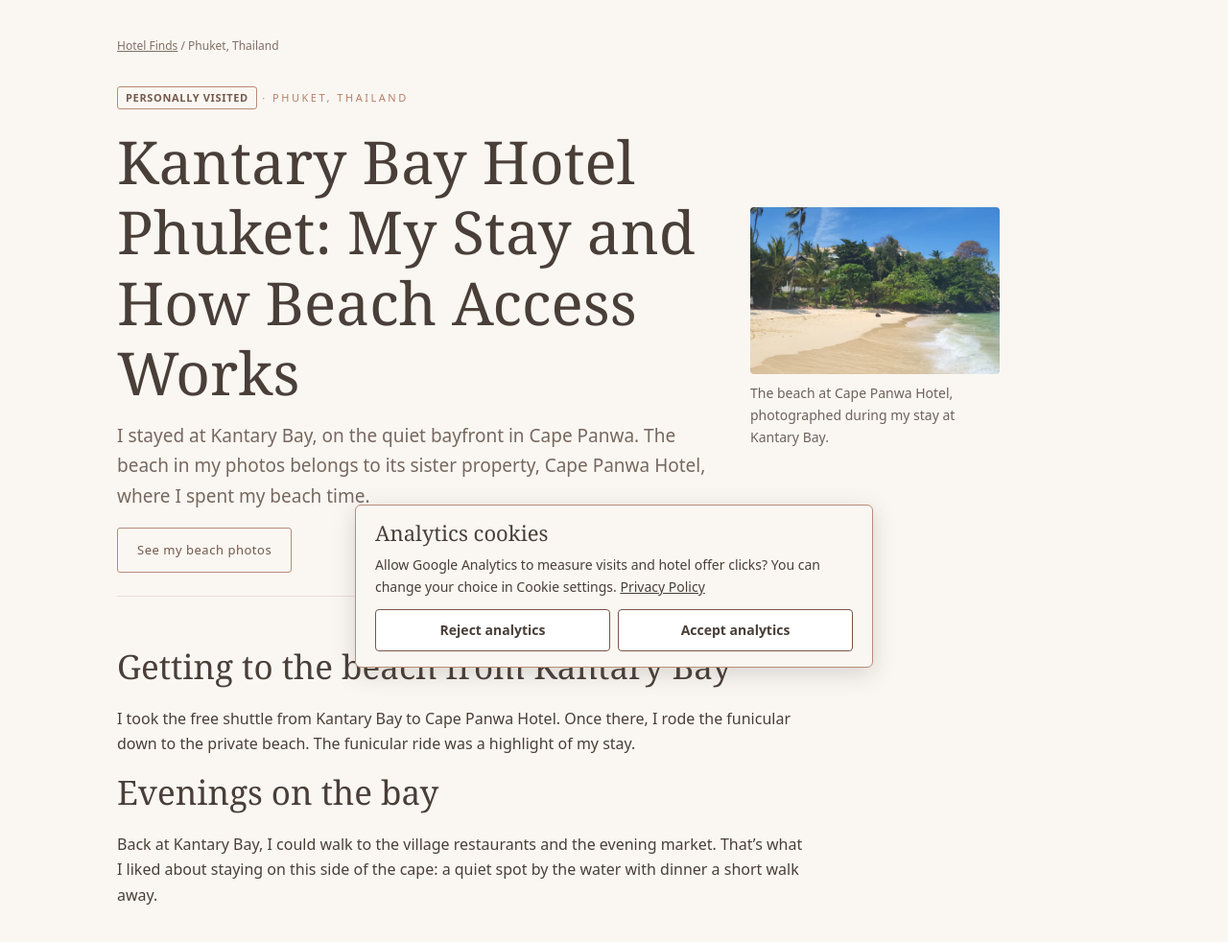
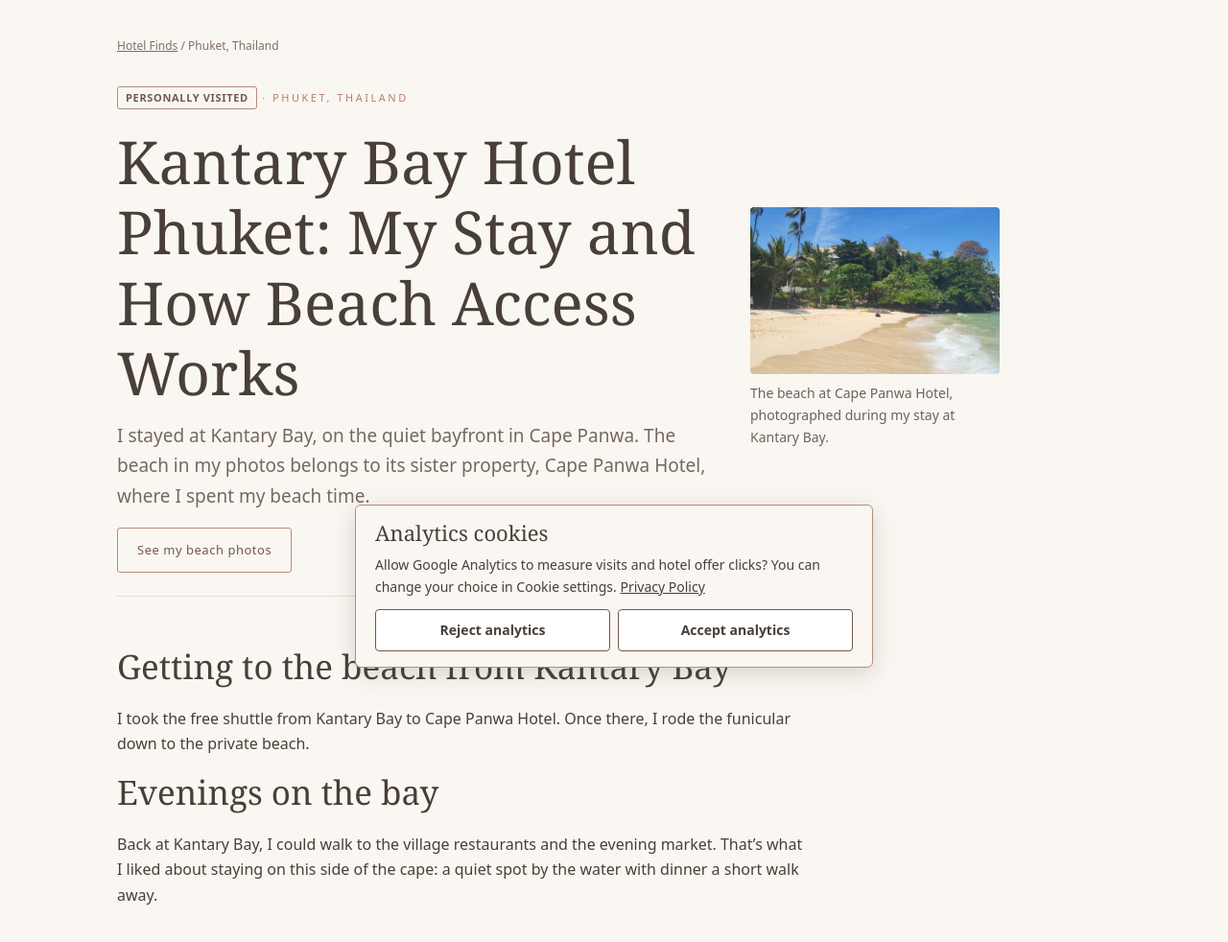
Before and after one commit to Dexy27/curated-hotel-hunter, a plain HTML site: page kantary-bay-phuket.html in a window 1280 px wide. Shown: the part 88-1070 px from the top of the page at 96% size. Drawn offline with Linux system fonts and the light colour scheme.

Commit message:
Remove funicular highlight sentence from Kantary Bay review

```diff
--- a/kantary-bay-phuket.html
+++ b/kantary-bay-phuket.html
@@ -25,7 +25,7 @@
   </section>
   <section class="section stay-details">
     <h2>Getting to the beach from Kantary Bay</h2>
-    <p>I took the free shuttle from Kantary Bay to Cape Panwa Hotel. Once there, I rode the funicular down to the private beach. The funicular ride was a highlight of my stay.</p>
+    <p>I took the free shuttle from Kantary Bay to Cape Panwa Hotel. Once there, I rode the funicular down to the private beach.</p>
     <h2>Evenings on the bay</h2>
     <p>Back at Kantary Bay, I could walk to the village restaurants and the evening market. That’s what I liked about staying on this side of the cape: a quiet spot by the water with dinner a short walk away.</p>
   </section>
```
